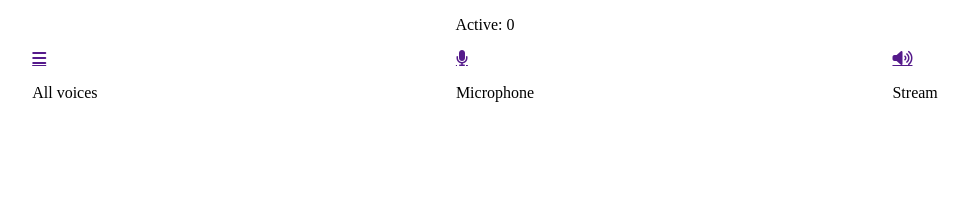
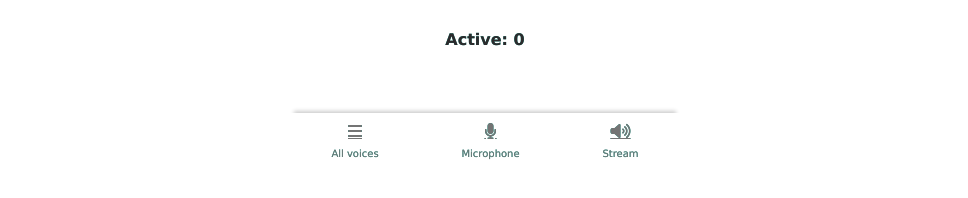
Before and after one commit to Rizabetta/EPAM_JS_Prac_Liza_Popechiteleva, a website built with webpack: page Task2/src/index.html in a window 1280 px wide. Shown: the whole page, without its empty margins (155-1123 px from the left). Built offline with nearby package versions, Linux system fonts and the light colour scheme.

Commit message:
description of classes used in index.js

```diff
--- a/Task2/src/css/style.sass
+++ b/Task2/src/css/style.sass
@@ -1,14 +1,50 @@
 $colorGrey: rgb(44, 42, 44)
+$colorIcons: #747474
+$colorIconsActive: #009885
 
-h1
-    color: $colorGrey
+.selecteditem
+    a,p
+        color: $colorIconsActive
+        text-shadow: 0 0 1px $colorIconsActive
+
+a,p
+    text-shadow: 0 0 0px $colorIconsActive
+
+p
     line-height: 200%
     text-align: center
     font-family: "Lucida Sans", "Lucida Sans Regular", "Lucida Grande", "Lucida Sans Unicode", Geneva, Verdana, sans-serif
 
 .dashboard
     text-align: center
+    flex: 1 1 auto;
 
 .activelements
     display: flex
     justify-content: space-around
+    box-shadow: 0 -6px 4px -4px rgba(0, 0, 0, .2)
+
+.icons
+    color: $colorIcons
+    margin: 10px auto 5px auto
+
+.conteiner
+    display: flex
+    flex-direction: column
+    height: 156px
+    width: 390px
+    margin: auto
+
+.centerorientation
+    display: flex
+    flex-direction: column
+    align-items: center
+
+.iconvalues
+    color: $colorIcons
+    margin: 0 auto auto auto
+    font-size: x-small
+
+.selectionoutput
+    font-weight: bolder
+    color: $colorGrey
```
Also changed, not shown: Task2/dist/style.css, Task2/src/css/style.css, 1 other file.
